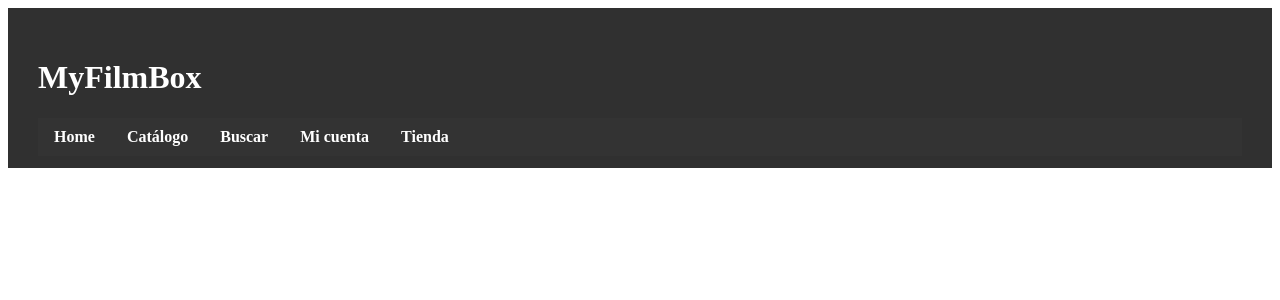
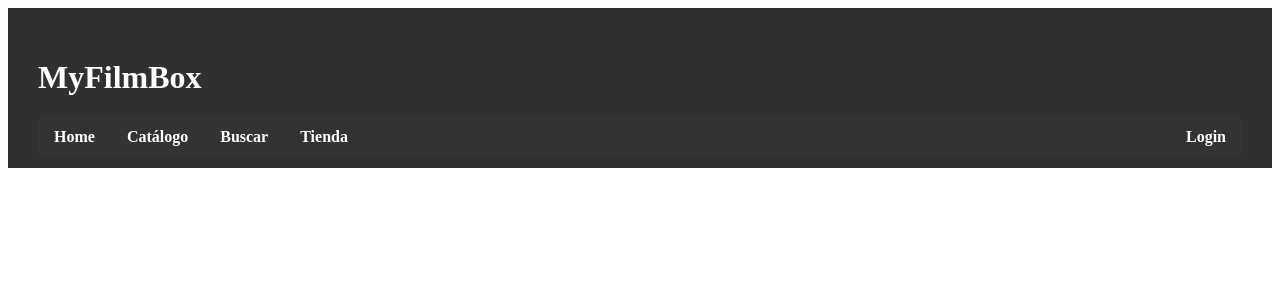
Before and after one commit to cbsnchz/MyFilmBox, a PHP site: page /includes/common/cabecera.php in a window 1280 px wide. Shown: the top 300 px of the page. Run offline with PHP 8.4, Linux system fonts and the light colour scheme.

Commit message:
Opcion login en menu
He metido el codigo php para que reconozca si la sesion esta iniciada

```diff
--- a/Practica 2/includes/common/cabecera.php
+++ b/Practica 2/includes/common/cabecera.php
@@ -8,8 +8,19 @@
 			<li><a class="active" href="index.php">Home</a></li>
 			<li><a href="catalogo.php">Catálogo</a></li>
 			<li><a href="buscar.php">Buscar</a></li>
-			<li><a href="cuenta.html">Mi cuenta</a></li>
 			<li><a href="tienda.php">Tienda</a></li>
+
+			<?php
+
+			if(!isset($_SESSION["login"])){
+				echo "<li id=\"boton\" style=\"float: right\"><a href=\"login.php\">Login</a></li>";
+			}
+			else{
+				echo "<li id=\"boton\"><a href=\"cuenta.php\">". $_SESSION["nombre"] ."</li>";
+			}
+			?>
+
+			</a></li>
 		</ul>
 		</body>
 </div>
```
